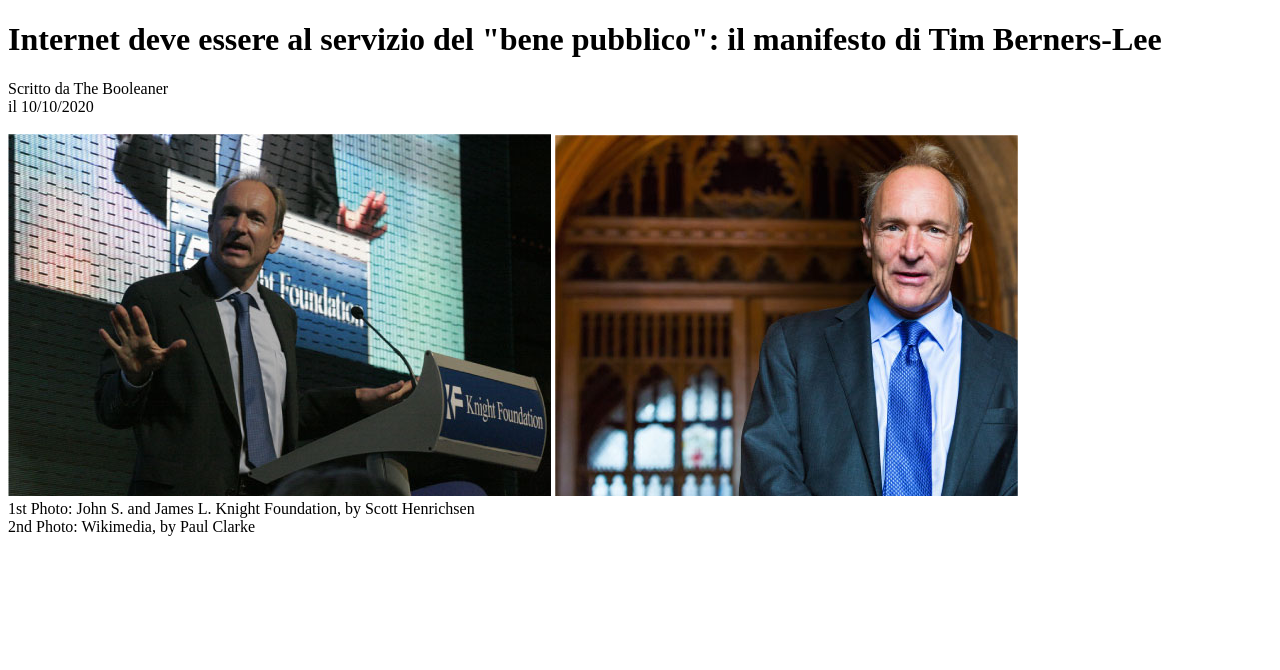
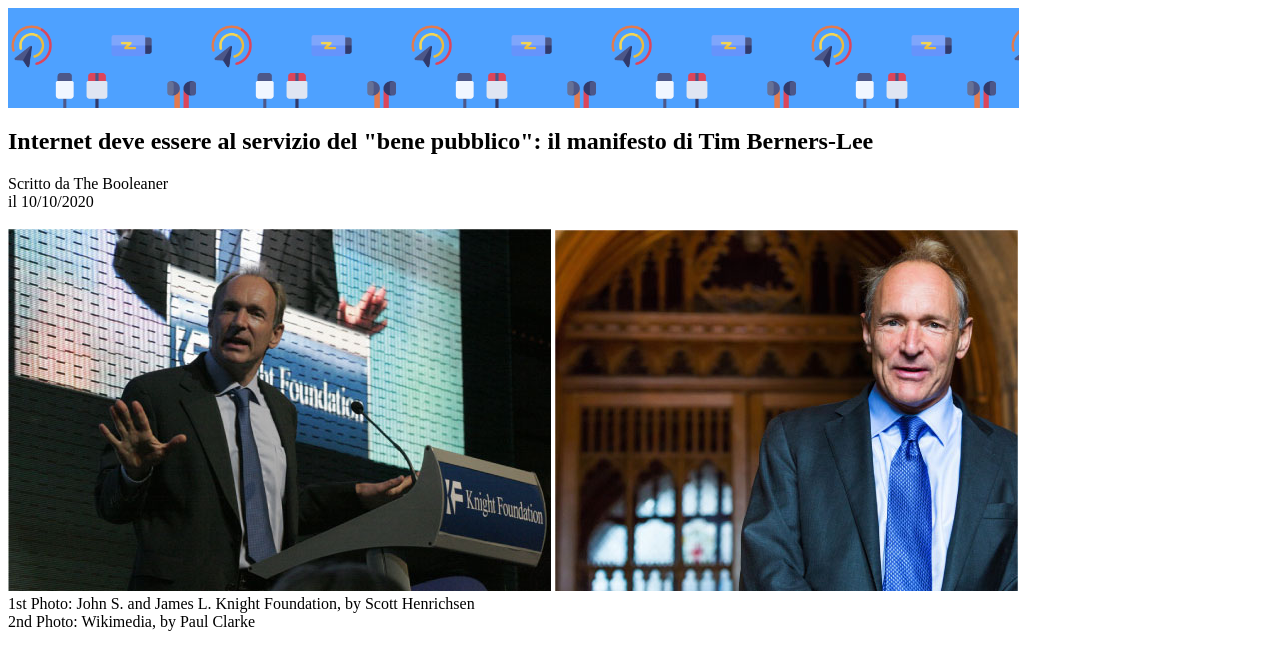
Before and after one commit to MattiaNatella/html-css-booleaner, a plain HTML site: page index.html in a window 1280 px wide. Drawn offline with Linux system fonts and the light colour scheme.

Commit message:
[add] css image header

```diff
--- a/css/style.css
+++ b/css/style.css
@@ -0,0 +1,8 @@
+header {
+ background-color: #4ea1ff;
+ background-image: url("../img/pattern.png") ;
+ background-size: contain;
+ background-size: 400px;
+ height: 100px;
+ width: 80%;
+}
--- a/index.html
+++ b/index.html
@@ -12,6 +12,13 @@
   <!-- img the booleaner + titolo 2 immagini e didascalia -->
   <header>
 
+
+  </header>
+
+  <!-- testo + 2 liste + testo prima del footer -->
+  <main>
+
+    <section>
       <h1>Internet deve essere al servizio del "bene pubblico": il manifesto di Tim Berners-Lee</h1>
       <span>
 
@@ -29,13 +36,6 @@
         2nd Photo: Wikimedia, by Paul Clarke
       </span>
 
-  </header>
-
-  <!-- testo + 2 liste + testo prima del footer -->
-  <main>
-
-    <section>
-
     </section>
 
   </main>
```
Lines whose indentation alone changed are shown as unchanged.
